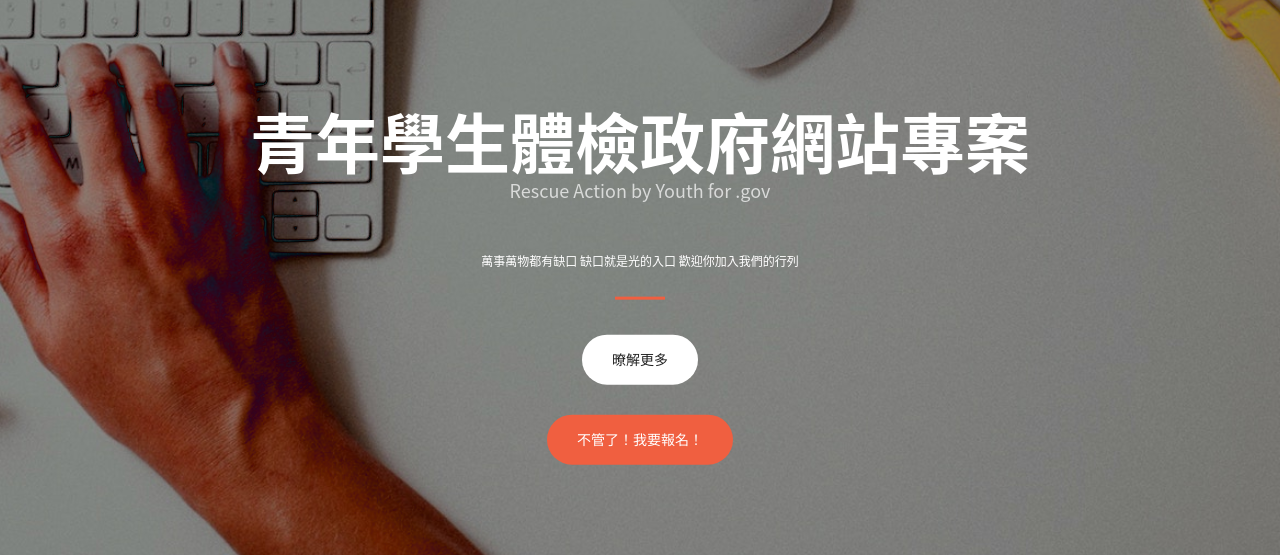
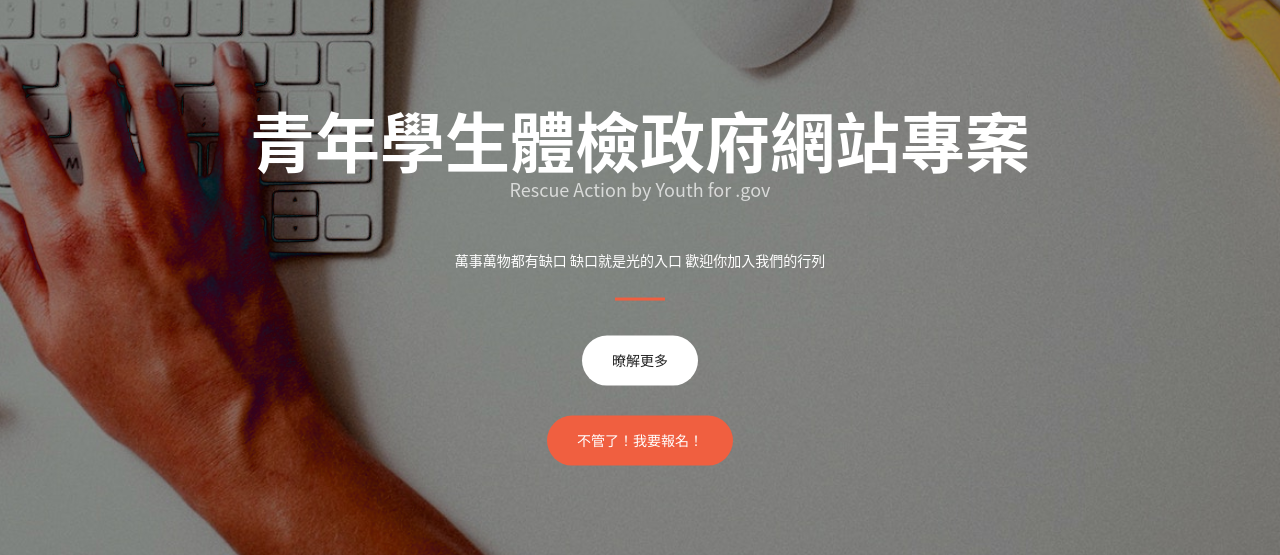
Before and after one commit to PDIS/ray2018, a Jekyll site: the page built from docs/index.html, in a window 1280 px wide. Shown: the part 163-718 px from the top of the page. Built offline with Jekyll 4.4.1, drawn with Linux system fonts in a browser that asks for light colours.

```diff
--- a/docs/_includes/header.html
+++ b/docs/_includes/header.html
@@ -3,7 +3,7 @@
         <div class="header-content-inner">
             <h1>青年學生體檢政府網站專案</h1>
             <p>Rescue Action by Youth for .gov</p>
-            <h6>萬事萬物都有缺口    缺口就是光的入口   歡迎你加入我們的行列</h6>
+            <h5>萬事萬物都有缺口    缺口就是光的入口   歡迎你加入我們的行列</h5>
             <hr>
             <a href="#services" class="btn btn-default btn-xl page-scroll">暸解更多</a>
             <br>
```
